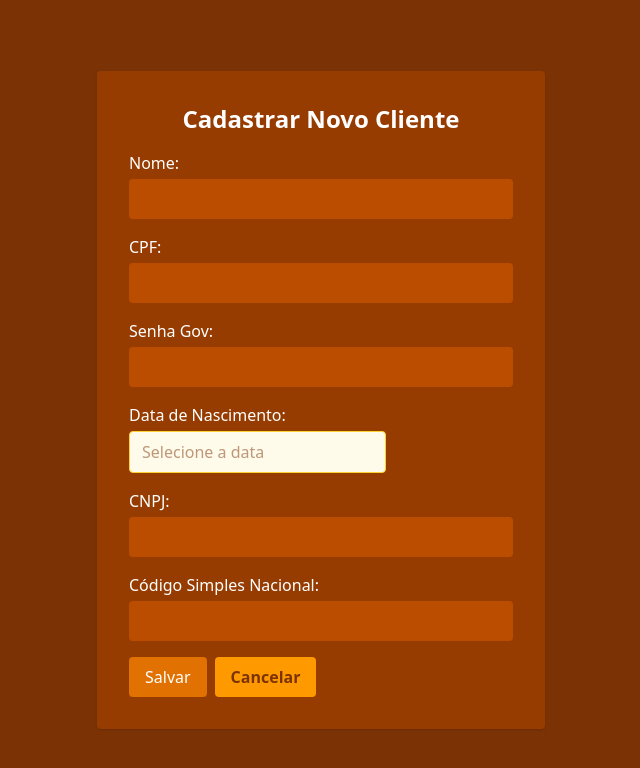
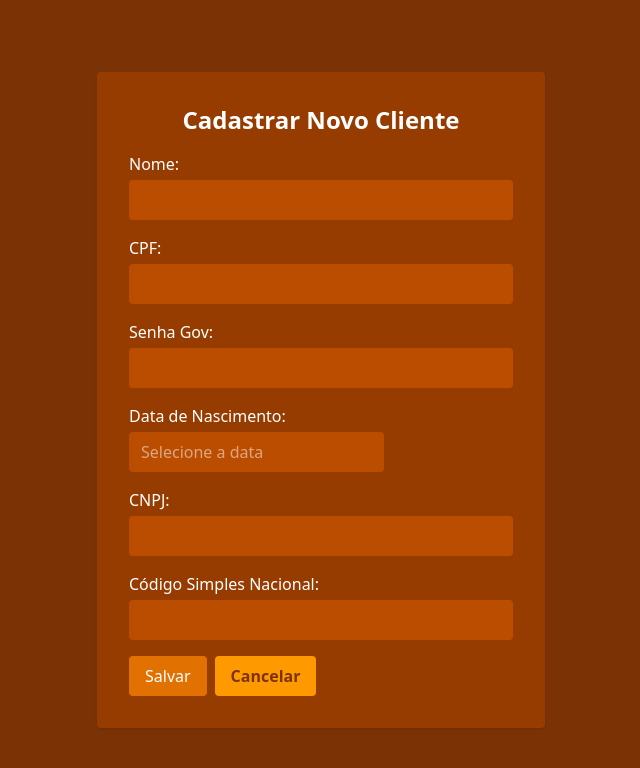
Before and after one commit to rb-belarmino/clients-mirelle, a Next.js app: page /clients/new in a window 1280 px wide. Shown: the top 768 px of the page, without its empty margins (319-959 px from the left). Built offline with nearby package versions, Linux system fonts and the light colour scheme; no server answers.

Commit message:
feat: enhance DatePickerInput component with onChange and onBlur props for better integration

```diff
--- a/app/clients/new/page.tsx
+++ b/app/clients/new/page.tsx
@@ -7,11 +7,11 @@ export default function NewClientPage() {
   const [touched, setTouched] = useState<{ [key: string]: boolean }>({})
   const [values, setValues] = useState<{ [key: string]: string }>({})
 
-  function handleBlur(e: React.FocusEvent<HTMLInputElement>) {
-    setTouched({ ...setTouched, [e.target.name]: true })
+  function handleBlur(e: any) {
+    setTouched({ ...touched, [e.target.name]: true })
   }
 
-  function handleChange(e: React.ChangeEvent<HTMLInputElement>) {
+  function handleChange(e: any) {
     setValues({ ...values, [e.target.name]: e.target.value })
   }
 
@@ -84,6 +84,7 @@ export default function NewClientPage() {
             required
             onBlur={handleBlur}
             onChange={handleChange}
+            defaultValue={values.data_nascimento}
           />
         </div>
         <div>
--- a/app/components/DatePickerInput.tsx
+++ b/app/components/DatePickerInput.tsx
@@ -7,12 +7,18 @@ type Props = {
   name: string
   defaultValue?: string
   required?: boolean
+  onChange?: (e: any) => void
+  onBlur?: (e: any) => void
+  className?: string
 }
 
 export default function DatePickerInput({
   name,
   defaultValue,
-  required
+  required,
+  onChange,
+  onBlur,
+  className
 }: Props) {
   const [startDate, setStartDate] = useState<Date | null>(
     defaultValue ? new Date(defaultValue) : null
@@ -21,14 +27,24 @@ export default function DatePickerInput({
   return (
     <DatePicker
       selected={startDate}
-      onChange={date => setStartDate(date)}
+      onChange={date => {
+        setStartDate(date)
+        if (onChange) {
+          // Simula um evento para compatibilidade com handleChange
+          onChange({
+            target: { name, value: date ? date.toISOString().slice(0, 10) : '' }
+          })
+        }
+      }}
       dateFormat="yyyy-MM-dd"
-      className="w-full px-3 py-2 rounded bg-amber-50 border border-amber-300 text-amber-900 focus:border-amber-500 focus:ring-amber-500"
+      className={className}
       name={name}
       required={required}
       placeholderText="Selecione a data"
-      value={startDate ? startDate.toISOString().split('T')[0] : ''}
-      onChangeRaw={e => e.preventDefault()}
+      onChangeRaw={e => {
+        if (e) e.preventDefault()
+      }}
+      onBlur={onBlur}
     />
   )
 }
```
